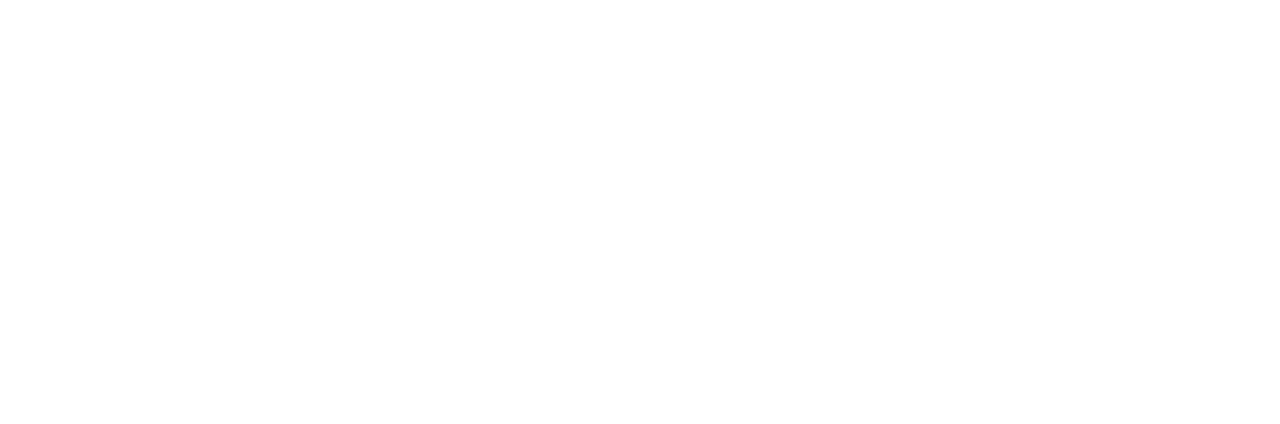
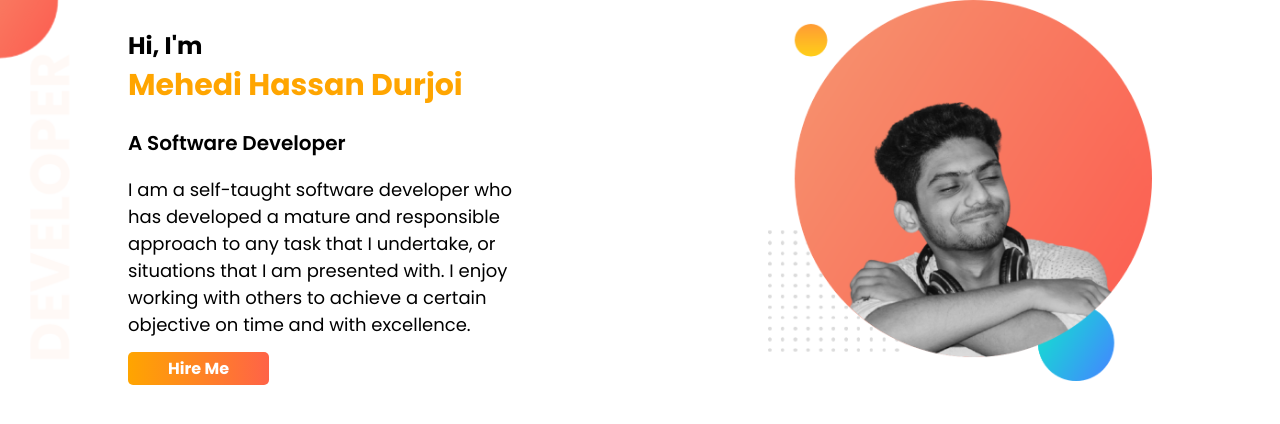
Before and after one commit to durjoi/portfolio-project, a plain HTML site: page index.html in a window 1280 px wide. Drawn offline with Linux system fonts and the light colour scheme.

Commit message:
Hero banner added

```diff
--- a/index.html
+++ b/index.html
@@ -5,9 +5,29 @@
     <meta http-equiv="X-UA-Compatible" content="IE=edge">
     <meta name="viewport" content="width=device-width, initial-scale=1.0">
     <title>Durjoi | Software Developer</title>
+
+    <link rel="preconnect" href="https://fonts.googleapis.com">
+    <link rel="preconnect" href="https://fonts.gstatic.com" crossorigin>
+    <link href="https://fonts.googleapis.com/css2?family=Poppins:wght@400;600;700&display=swap" rel="stylesheet">
+
     <link rel="stylesheet" href="style.css">
 </head>
 <body>
+    <section class="hero-banner">
+        <div class="hero-banner__content half-width">
+            <h1 class="hero-banner__content__header">
+                Hi, I'm <span>Mehedi Hassan Durjoi</span>
+            </h1>
+            <h2 class="hero-banner__content__subtitle">A Software Developer</h2>
+            <p class="hero-banner__content__description">
+                I am a self-taught software developer who has developed a mature and responsible approach to any task that I undertake, or situations that I am presented with. I enjoy working with others to achieve a certain objective on time and with excellence.
+            </p>
+            <a class="hero-banner__content__link" href="#">Hire Me</a>
+        </div>
+        <div class="hero-banner__img half-width">
+            <img src="/portfolio-project/images/durjoi1.png" alt="">
+        </div>
+    </section>
 
 </body>
 </html>
--- a/style.css
+++ b/style.css
@@ -0,0 +1,57 @@
+body {
+    padding: 0;
+    margin: 0;
+    font-family: 'Poppins', sans-serif;
+}
+
+
+.hero-banner {
+    display: flex;
+    background-image: url('/portfolio-project/images/top-banner.png');
+    background-repeat: no-repeat;
+}
+
+.hero-banner__content {
+    margin: auto;
+}
+
+.hero-banner__header {
+    font-weight: 600;
+}
+
+.hero-banner__content__header>span {
+    font-weight: 700;
+    display: block;
+    color: orange;
+    font-size: 30px;
+}
+
+.hero-banner__content__subtitle {
+    font-size: 20px;
+    font-weight: 600;
+}
+
+.hero-banner__content__description {
+    font-size: 18px;
+}
+.hero-banner__content__link {
+    color:#fff;
+    text-decoration: none;
+    padding: 5px 40px;
+    border-radius: 5px;
+    background-image: linear-gradient(to right, orange, tomato);
+    font-weight: 700;
+}
+
+.hero-banner__img {
+
+}
+.hero-banner__img img {
+    width: 100%;
+}
+
+.half-width {
+    width: 50%;
+    padding-left: 10%;
+    padding-right: 10%;
+}
```
Also changed, not shown: images/dream-bg.png (added), images/durjoi1.png (added), images/exp-bg.png (added), images/img1.png (added), images/img2.png (added), images/my-bg.png (added), images/my-bg2.png (added), images/top-banner.png (added).
